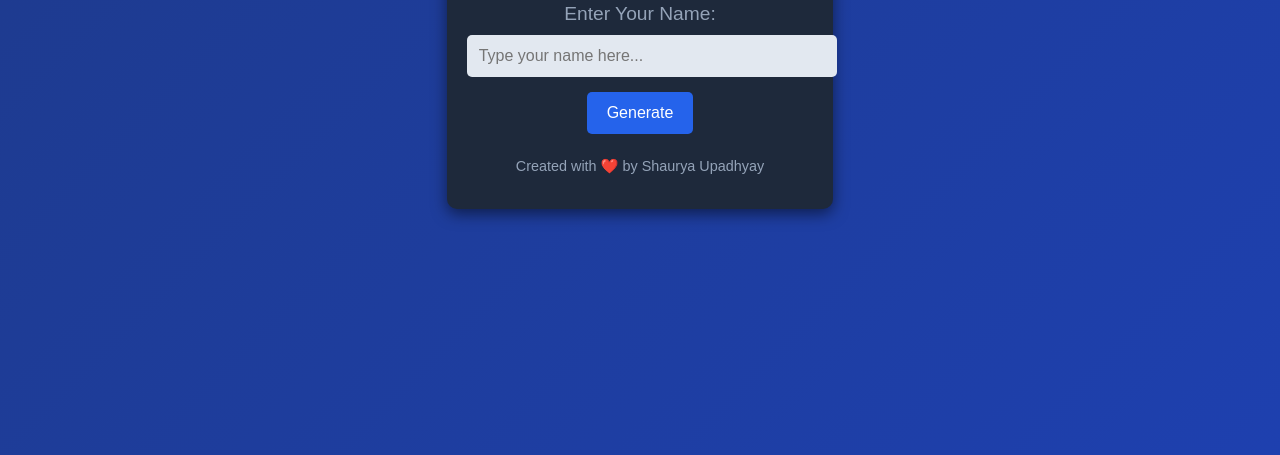
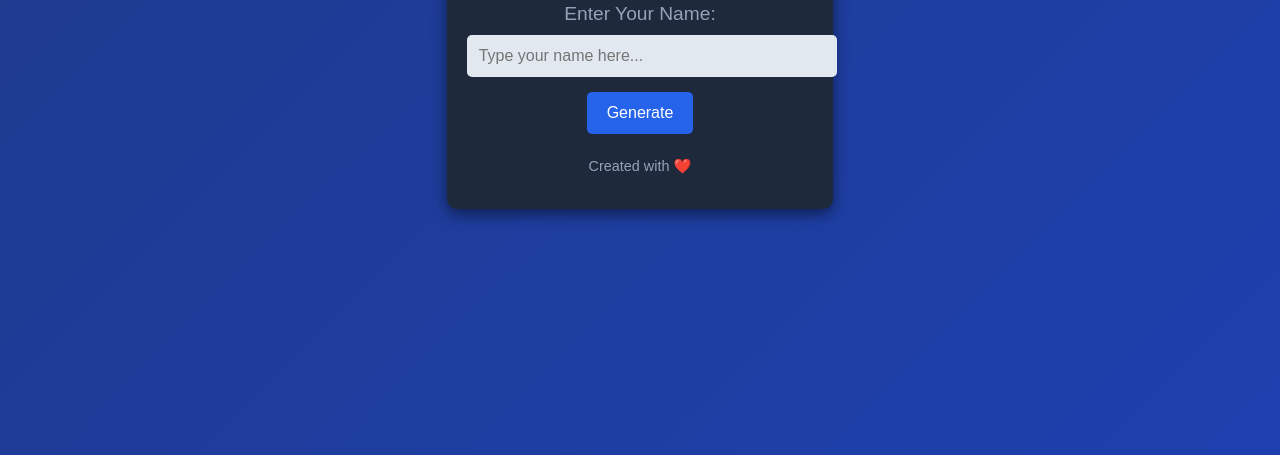
Before and after one commit to sidxwal/nameinput, a plain HTML site: page index.html in a window 1280 px wide. Shown: the part 345-800 px from the top of the page. Drawn offline with Linux system fonts and the light colour scheme.

Commit message:
Update index.html

```diff
--- a/index.html
+++ b/index.html
@@ -22,7 +22,7 @@
       </div>
     </main>
     <footer>
-      <p>Created with ❤️ by Shaurya Upadhyay</p>
+      <p>Created with ❤️ </p>
     </footer>
   </div>
   <script src="script.js"></script>
```
